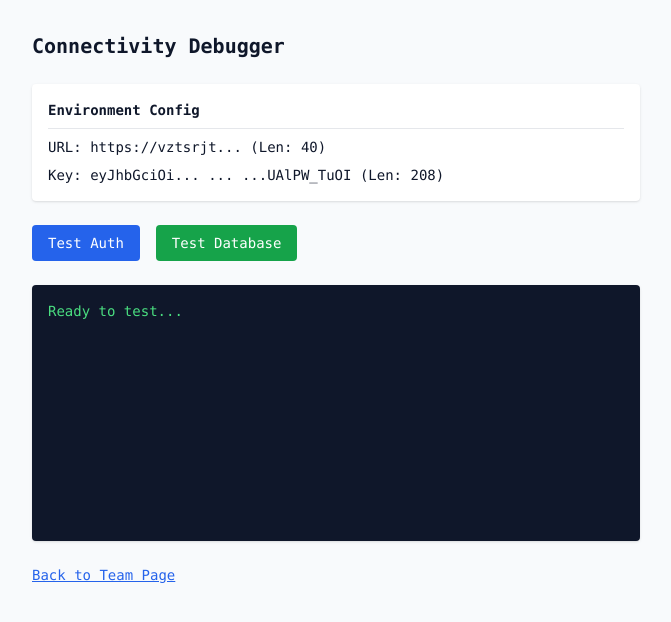
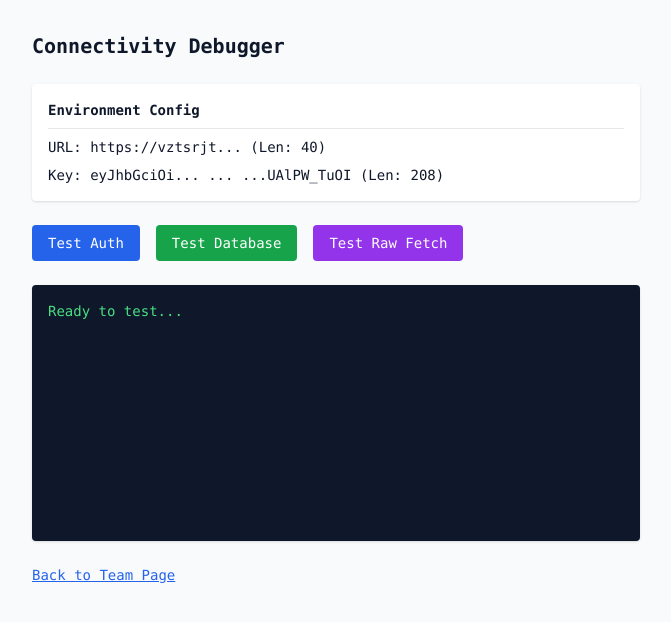
Before and after one commit to KrikINS/FLOOR_READY, a React (Vite) app: page /debug-connection in a window 1280 px wide. Shown: the top 622 px of the page, without its empty margins (304-975 px from the left). Built offline with nearby package versions, Linux system fonts and the light colour scheme.

Commit message:
chore: Add raw fetch test to debug page

```diff
--- a/src/pages/DebugConnection.tsx
+++ b/src/pages/DebugConnection.tsx
@@ -34,6 +34,32 @@ const DebugConnection: React.FC = () => {
         }
     };
 
+    const testFetch = async () => {
+        addLog('Testing Raw Fetch...');
+        const url = import.meta.env.VITE_SUPABASE_URL;
+        const key = import.meta.env.VITE_SUPABASE_ANON_KEY;
+
+        try {
+            const res = await fetch(`${url}/rest/v1/profiles?select=*&limit=1`, {
+                headers: {
+                    'apikey': key,
+                    'Authorization': `Bearer ${key}`
+                }
+            });
+
+            addLog(`✅ Raw Fetch Status: ${res.status} ${res.statusText}`);
+            if (res.ok) {
+                const json = await res.json();
+                addLog('✅ Data received');
+            } else {
+                const text = await res.text();
+                addLog(`❌ Fetch Body: ${text}`);
+            }
+        } catch (err: any) {
+            addLog(`❌ Fetch Network Error: ${err.message}`);
+        }
+    };
+
     const testDB = async () => {
         addLog('Testing DB Connection (Profiles)...');
         try {
@@ -63,6 +89,7 @@ const DebugConnection: React.FC = () => {
             <div className="flex space-x-4">
                 <button onClick={testAuth} className="bg-blue-600 text-white px-4 py-2 rounded hover:bg-blue-700">Test Auth</button>
                 <button onClick={testDB} className="bg-green-600 text-white px-4 py-2 rounded hover:bg-green-700">Test Database</button>
+                <button onClick={testFetch} className="bg-purple-600 text-white px-4 py-2 rounded hover:bg-purple-700">Test Raw Fetch</button>
             </div>
 
             <div className="bg-slate-900 text-green-400 p-4 rounded shadow h-64 overflow-auto whitespace-pre-wrap">
```
